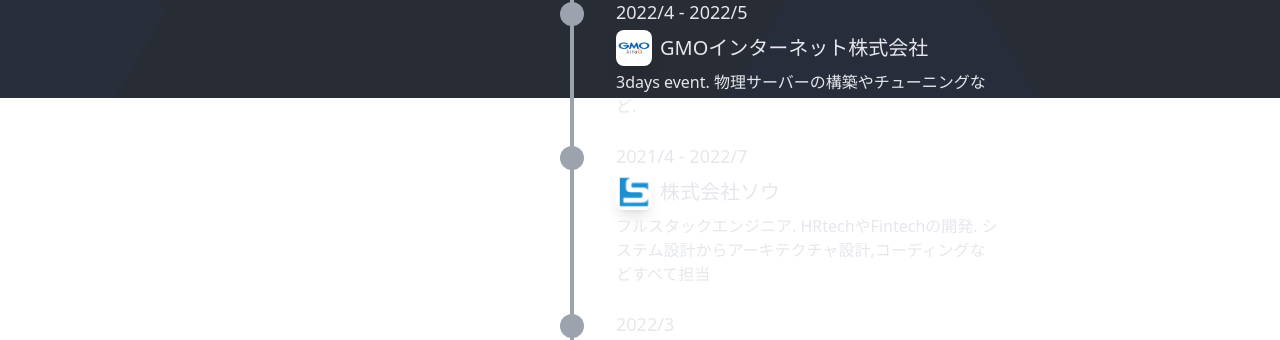
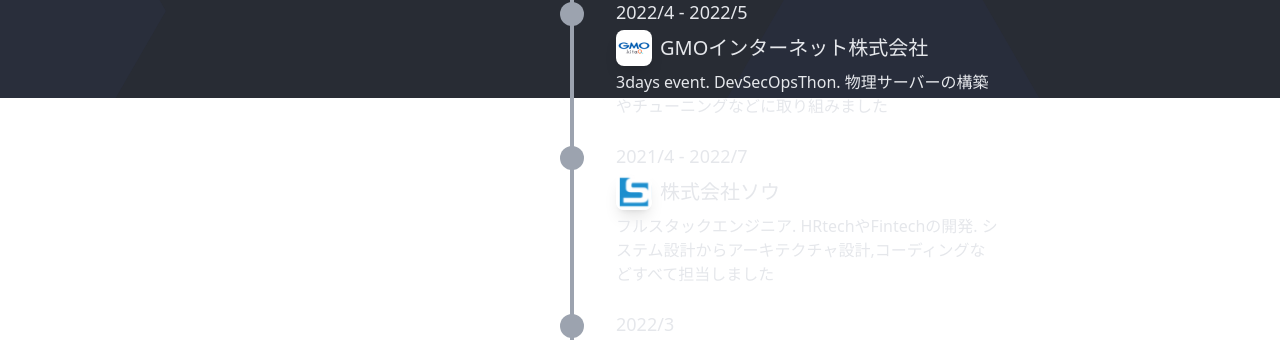
Before and after one commit to mahiro72/mahiro72-resume, a React (Create React App) app: page / in a window 1280 px wide. Shown: the part 702-1042 px from the top of the page. Built offline with nearby package versions, Linux system fonts and the light colour scheme.

Commit message:
文言修正

```diff
--- a/src/data/profile/work/data.ts
+++ b/src/data/profile/work/data.ts
@@ -24,13 +24,13 @@
             "date":"2022/4 - 2022/5",
             "img":img_gmo,
             "name":"GMOインターネット株式会社",
-            "about":"3days event. 物理サーバーの構築やチューニングなど."
+            "about":"3days event. DevSecOpsThon. 物理サーバーの構築やチューニングなどに取り組みました"
         },
         {
             "date":"2021/4 - 2022/7",
             "img":img_sou,
             "name":"株式会社ソウ",
-            "about":"フルスタックエンジニア. HRtechやFintechの開発. システム設計からアーキテクチャ設計,コーディングなどすべて担当"
+            "about":"フルスタックエンジニア. HRtechやFintechの開発. システム設計からアーキテクチャ設計,コーディングなどすべて担当しました"
         },
         {
             "date":"2022/3",
```
